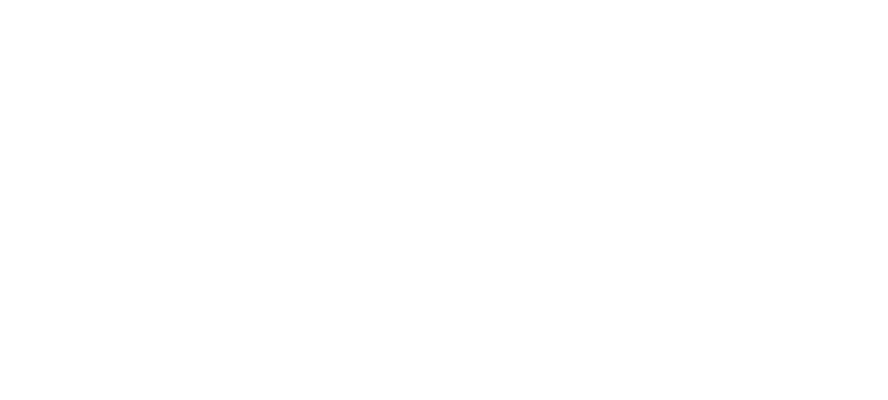
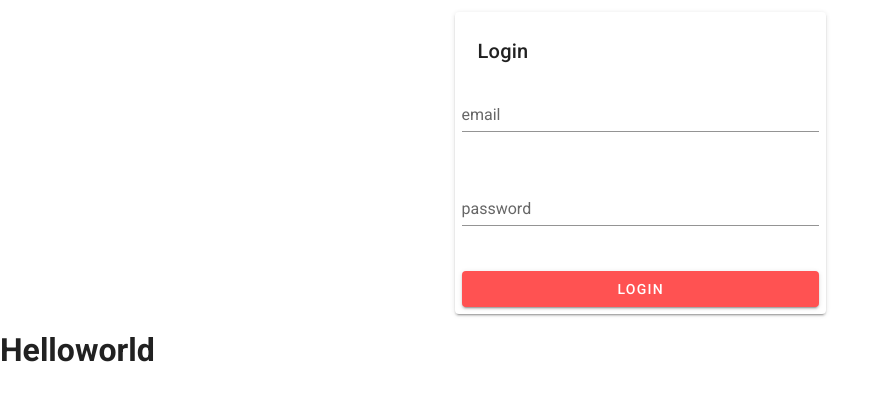
Before and after one commit to MilkyTaco/recipe-application, a Vue app in the folder frontend/: page / in a window 1280 px wide. Shown: the top 400 px of the page, without its empty margins (0-888 px from the left). Built offline with nearby package versions, Linux system fonts and the light colour scheme.

Commit message:
login pages created

```diff
--- a/frontend/src/App.vue
+++ b/frontend/src/App.vue
@@ -1,13 +1,17 @@
 <script>
+import Login from "./components/Login";
 export default {
-  name: 'App',
+  name: "App",
   components: {
+    Login,
   },
 };
 </script>
 <template>
   <v-app>
     <v-main>
+      <Login />
+	  <h1>Helloworld</h1>
     </v-main>
   </v-app>
 </template>
--- /dev/null
+++ b/frontend/src/components/Login.vue
@@ -0,0 +1,58 @@
+<script>
+export default {
+  name: "Login",
+  data() {
+    return {
+      form: { email: "", password: "" },
+    };
+  },
+};
+</script>
+<template>
+  <v-container>
+    <v-row justify="center" align-content="center">
+      <v-col align-self="center" sm="4">
+        <v-card elevate="2" class="card-body">
+          <v-form>
+            <v-card-title>
+              Login
+            </v-card-title>
+            <v-row justify-content="stretch" align-content="center">
+              <v-col cols="12">
+                <v-text-field
+                  class="input-text"
+                  v-model="form.email"
+                  label="email"
+                />
+              </v-col>
+              <v-col cols="12">
+                <v-text-field
+                  class="input-text"
+                  v-model="form.password"
+                  label="password"
+                  type="password"
+                />
+              </v-col>
+              <v-col cols="12" align-self="stretch">
+                <v-btn class="login-button" type="submit" color="error"
+                  >Login</v-btn
+                >
+              </v-col>
+            </v-row>
+          </v-form>
+        </v-card>
+      </v-col>
+    </v-row>
+  </v-container>
+</template>
+<style lang="scss">
+.login-button {
+  width: 100%;
+}
+.card-body {
+  padding: 7px;
+}
+.input-text {
+  margin: 0px;
+}
+</style>
```
Also changed, not shown: frontend/src/components/HelloWorld.vue (deleted, +0 -151 lines), frontend/src/assets/logo.png (deleted), frontend/src/assets/logo.svg (deleted).
